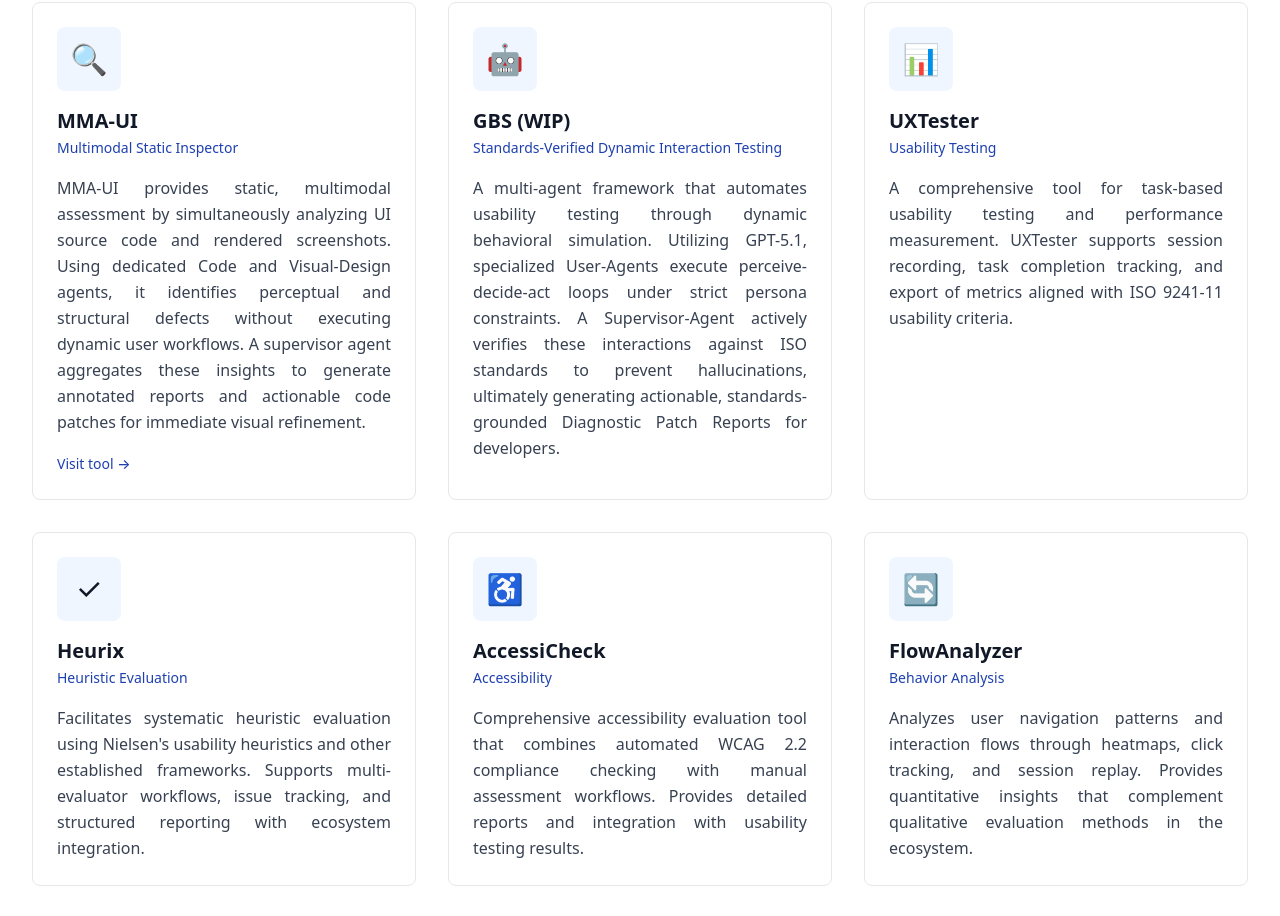
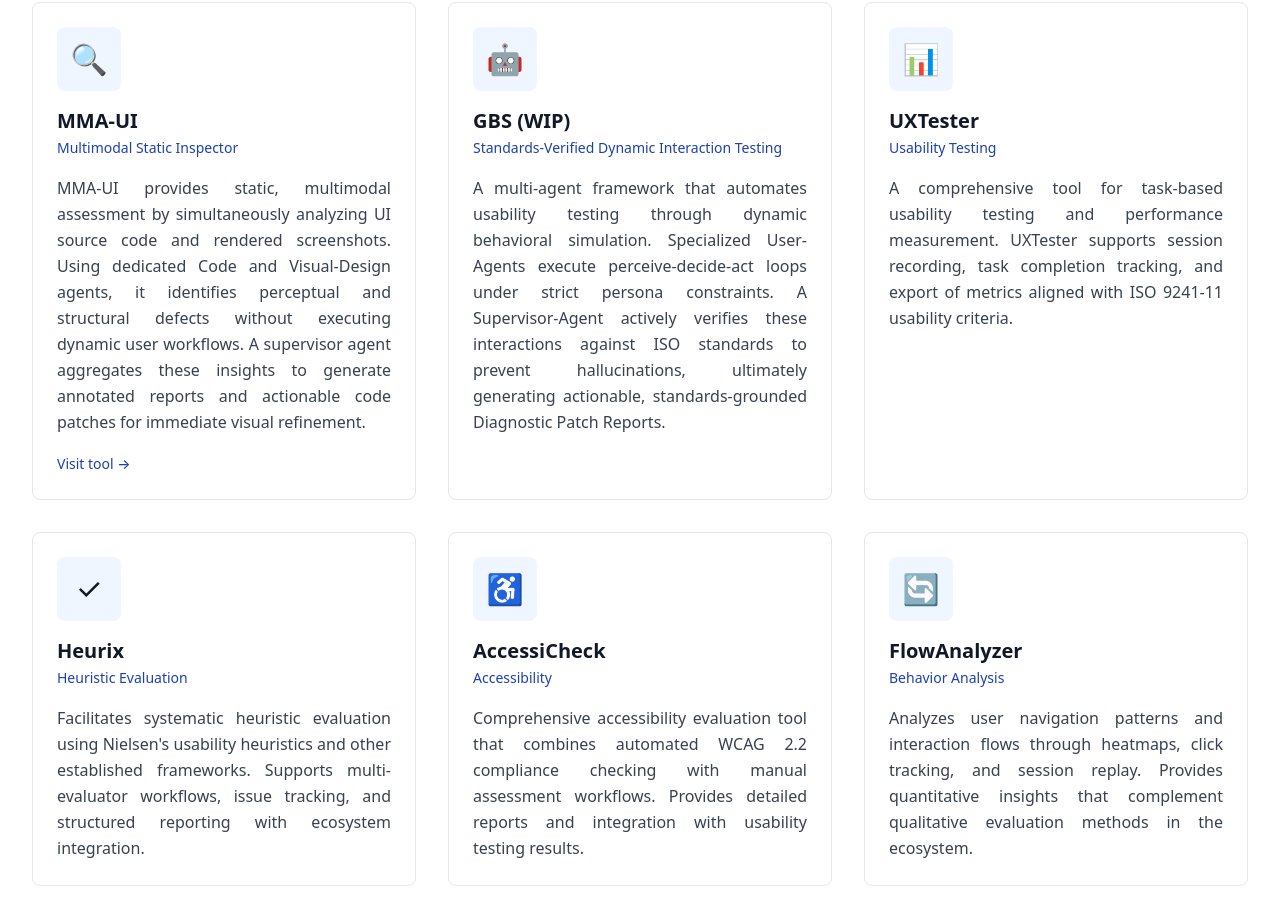
Before and after one commit to mohamedsemah/S-UXE-s, a Next.js app: page /tools in a window 1280 px wide. Shown: the part 927-1843 px from the top of the page. Built offline with nearby package versions, Linux system fonts and the light colour scheme.

Commit message:
Adjust GBS tool description

```diff
--- a/app/tools/page.tsx
+++ b/app/tools/page.tsx
@@ -40,7 +40,7 @@ const tools = [
   {
     name: 'GBS (WIP)',
     category: 'Standards-Verified Dynamic Interaction Testing',
-    description: 'A multi-agent framework that automates usability testing through dynamic behavioral simulation. Utilizing GPT-5.1, specialized User-Agents execute perceive-decide-act loops under strict persona constraints. A Supervisor-Agent actively verifies these interactions against ISO standards to prevent hallucinations, ultimately generating actionable, standards-grounded Diagnostic Patch Reports for developers.',
+    description: 'A multi-agent framework that automates usability testing through dynamic behavioral simulation. Specialized User-Agents execute perceive-decide-act loops under strict persona constraints. A Supervisor-Agent actively verifies these interactions against ISO standards to prevent hallucinations, ultimately generating actionable, standards-grounded Diagnostic Patch Reports.',
     icon: '🤖',
   },
   {
```
